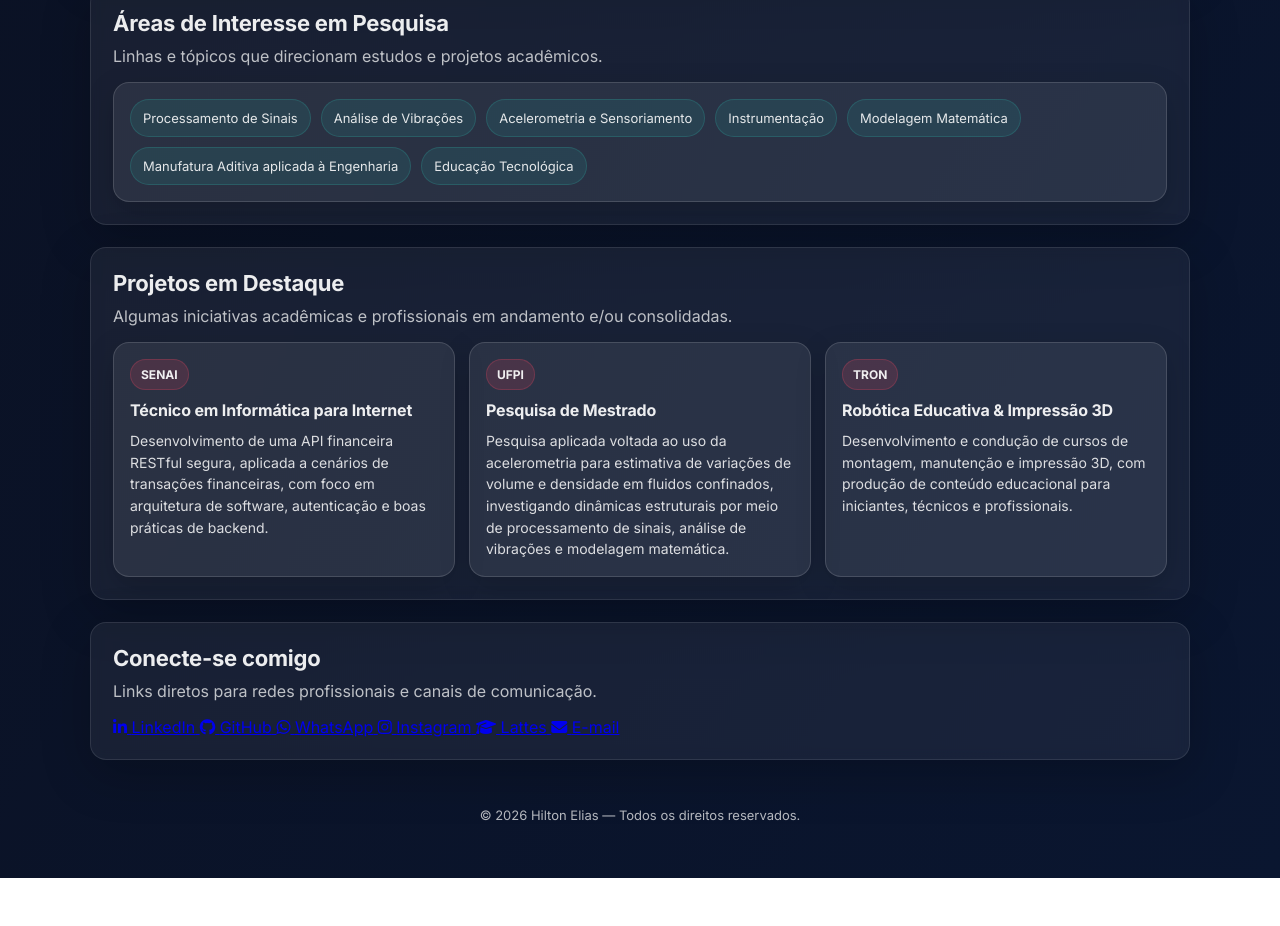
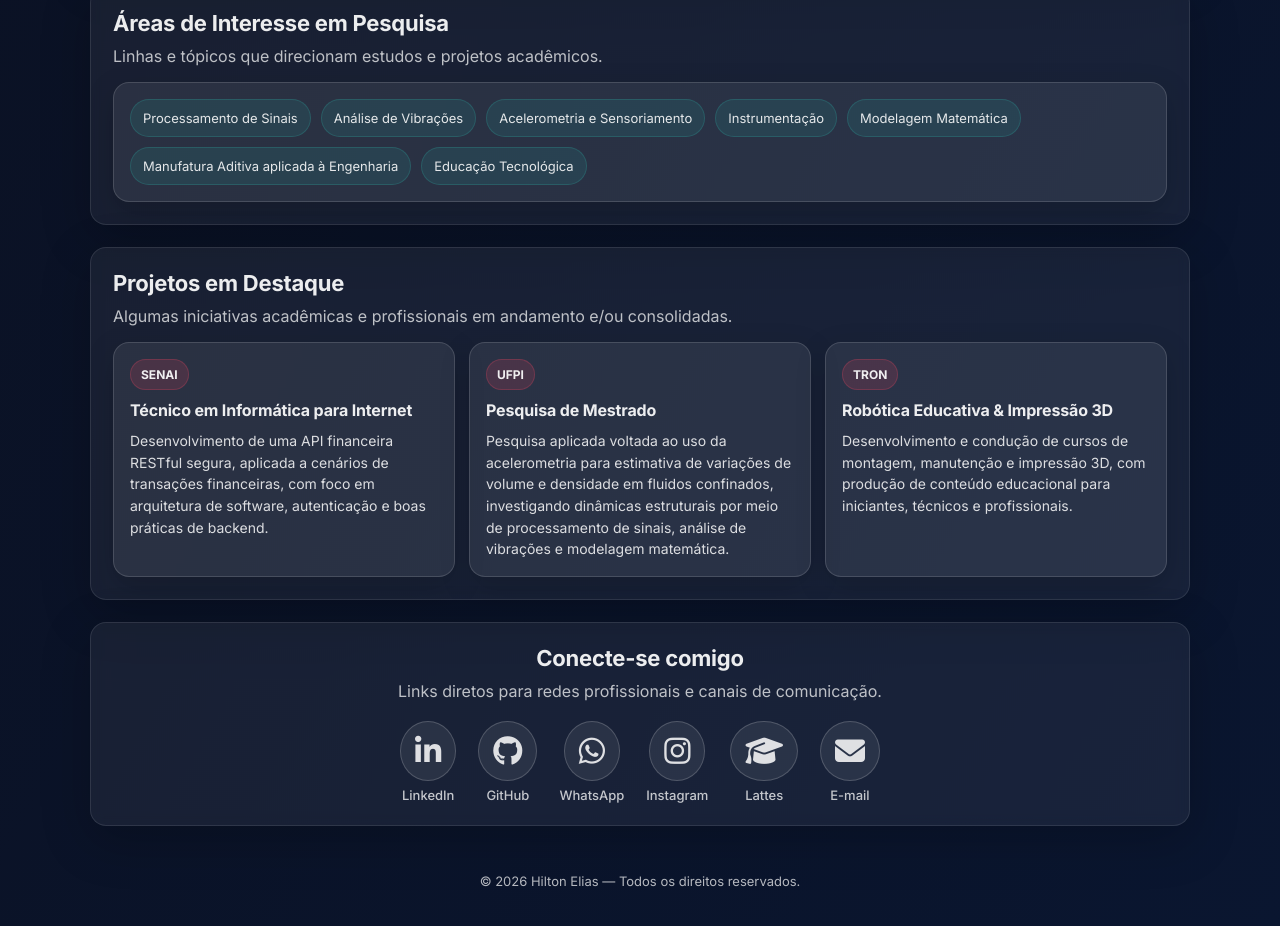
Before and after one commit to tomaszeswisc/profile, a plain HTML site: page index.html in a window 1280 px wide. Shown: the part 1408-2334 px from the top of the page. Before the commit the page ends 2286 px from the top, so only its background shows below. Drawn offline with Linux system fonts and the light colour scheme.

Commit message:
style.css
Update

```diff
--- a/style.css
+++ b/style.css
@@ -310,6 +310,55 @@ body{
   border-color: rgba(255,255,255,0.20);
 }
 
+/* CONTACT ICONS — estilo mais elegante */
+.section-head.center {
+  text-align: center;
+}
+
+.contact-icons {
+  display: flex;
+  justify-content: center;
+  flex-wrap: wrap;
+  gap: 22px;
+  margin-top: 18px;
+}
+
+.contact-icons a {
+  display: flex;
+  flex-direction: column;
+  align-items: center;
+  gap: 6px;
+  text-decoration: none;
+  color: rgba(255,255,255,0.85);
+  transition: transform 0.2s ease, color 0.2s ease;
+}
+
+.contact-icons i {
+  font-size: 30px;
+  padding: 14px;
+  border-radius: 50%;
+  background: rgba(255,255,255,0.08);
+  border: 1px solid rgba(255,255,255,0.18);
+  transition: background 0.2s ease, transform 0.2s ease, box-shadow 0.2s ease;
+}
+
+.contact-icons span {
+  font-size: 13px;
+  font-weight: 500;
+  color: rgba(255,255,255,0.75);
+}
+
+.contact-icons a:hover {
+  transform: translateY(-4px);
+  color: white;
+}
+
+.contact-icons a:hover i {
+  background: linear-gradient(135deg, #e94560, #ff6a84);
+  color: #0b1020;
+  box-shadow: 0 10px 30px rgba(233,69,96,0.35);
+}
+
 .footer{
   width: min(1100px, calc(100% - 40px));
   margin: 22px auto 30px auto;
```
